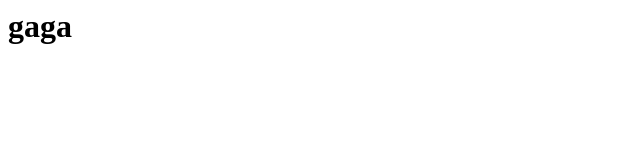
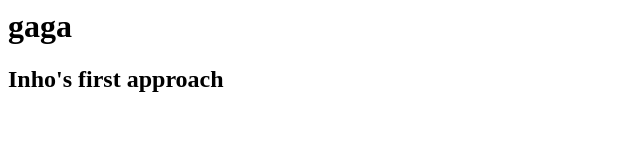
Before and after one commit to kiminhovator/likeliongittest, a plain HTML site: page index.html in a window 1280 px wide. Shown: the whole page, without its empty margins (0-640 px from the left). Drawn offline with Linux system fonts and the light colour scheme.

Commit message:
첫번째 갑니다잉

```diff
--- a/index.html
+++ b/index.html
@@ -1 +1,2 @@
 <h1> gaga </h1>
+<h2> Inho's first approach </h2>
```
